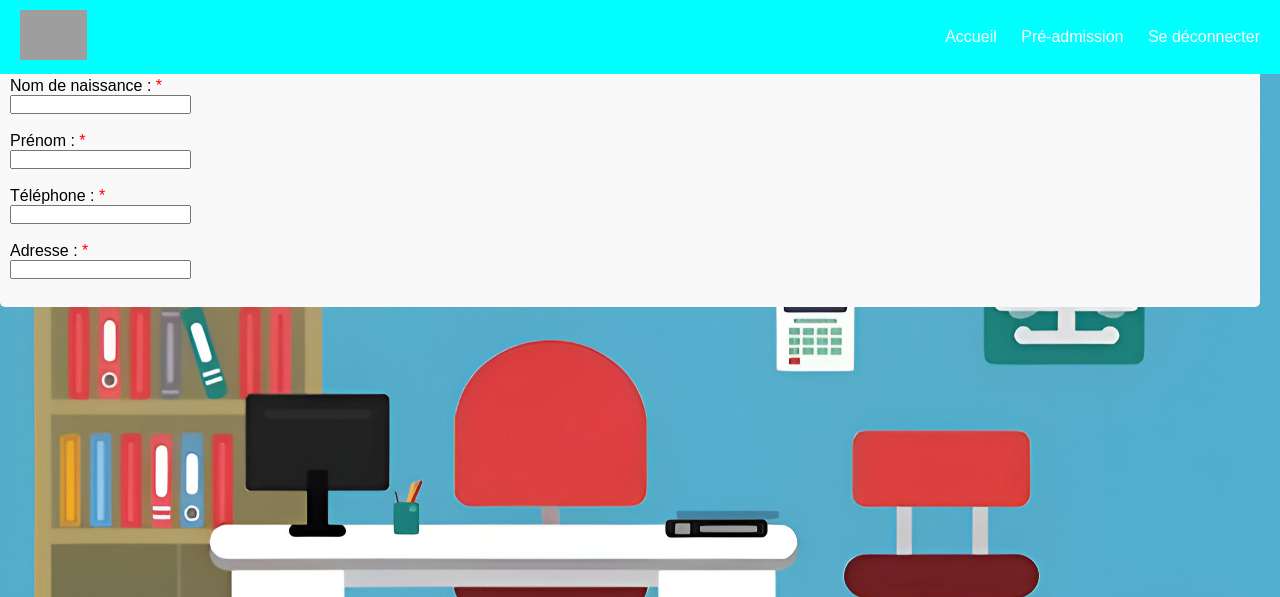
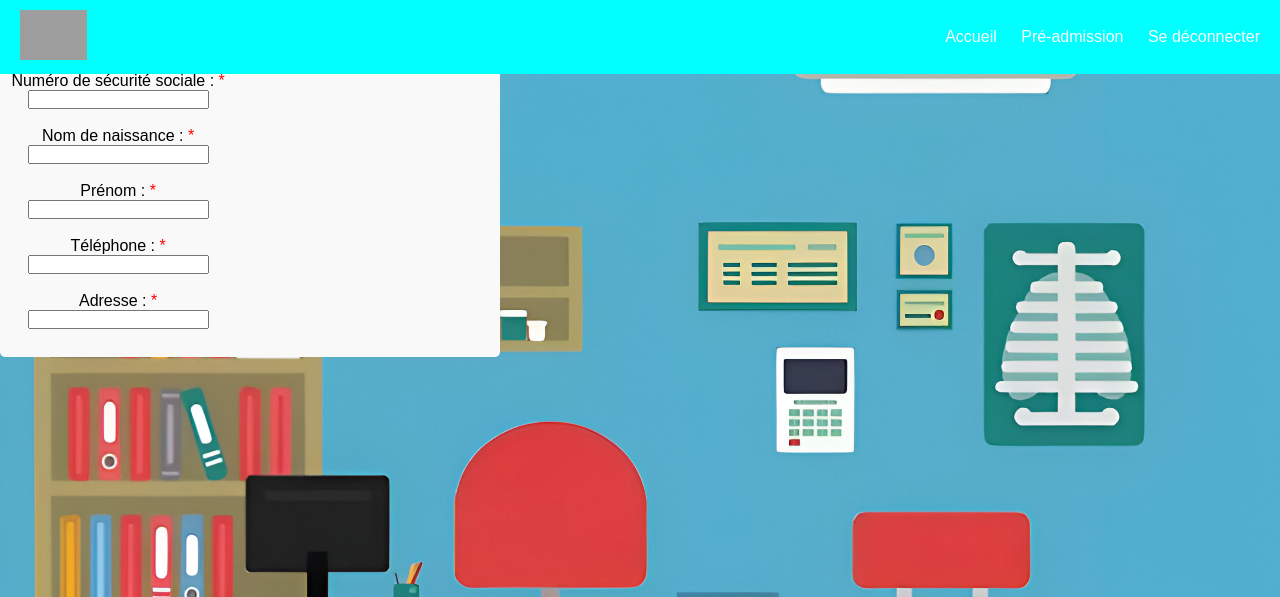
Before and after one commit to spqraxel/AP-GRP-9, a PHP site: page /Pre_admission_Prevenir.php in a window 1280 px wide. Shown: the top 597 px of the page. Run offline with PHP 8.4, Linux system fonts and the light colour scheme; the visitor is signed in with stand-in values (Sample User, id 1); grey boxes are pictures that could not be loaded.

Commit message:
Changement style formulaire pre ins

```diff
--- a/html/style/style.css
+++ b/html/style/style.css
@@ -152,9 +152,13 @@ h1 {
     border-radius: 5px; /* Coins arrondis */
     padding: 10px; /* Espacement interne */
     margin-bottom: 15px; /* Espacement sous les champs */
-    width: calc(100% - 20px); /* Largeur dynamique */
+    width: 500px; /* Largeur dynamique */
     background-color: #f9f9f9; /* Couleur de fond blanche/grise */
+    margin-top: 50px;
+    display: flex;
+    text-align: center;
 }
+
 .navigation {
     display: flex;
     gap: 50px;
```
